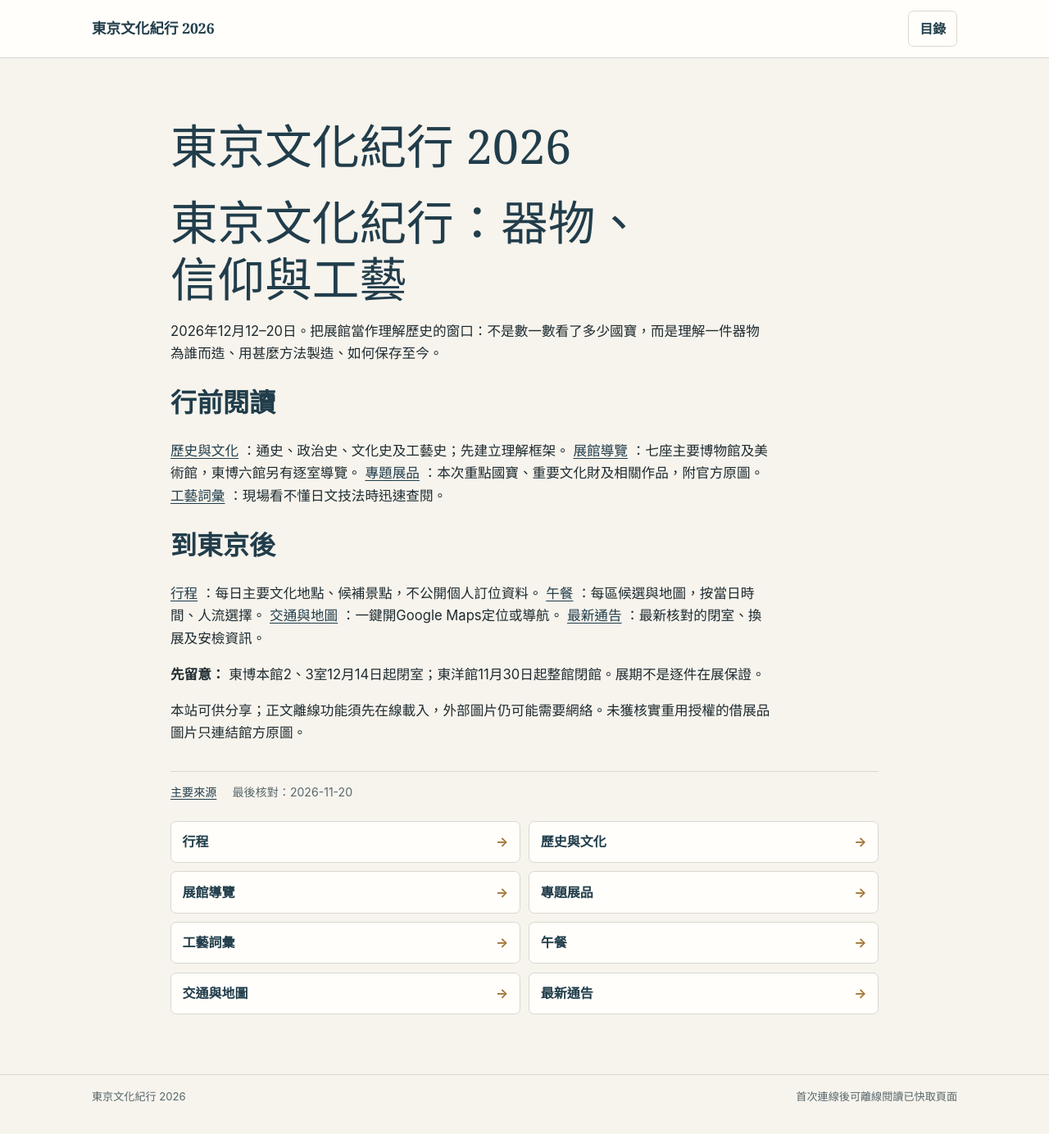
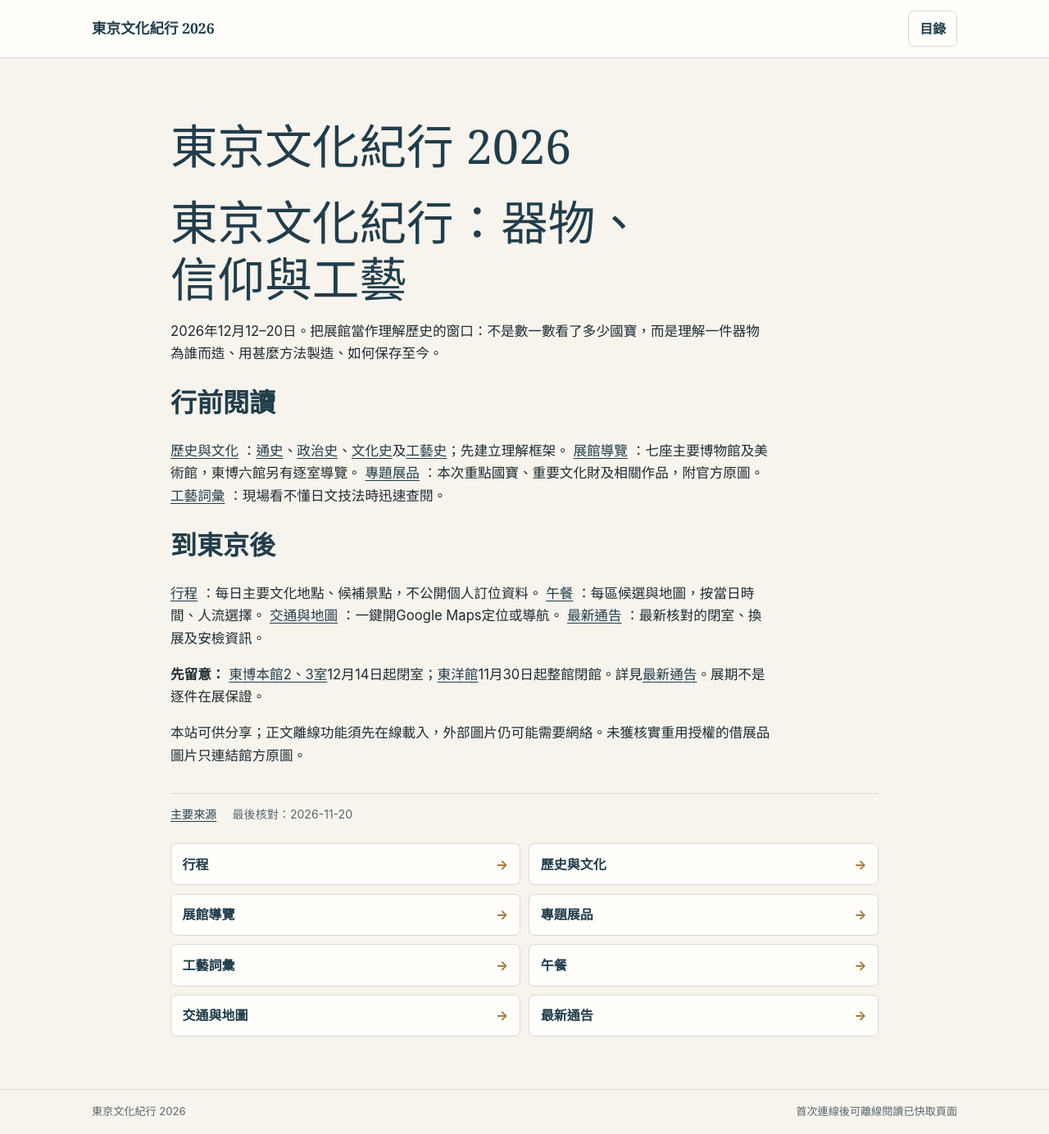
Before and after one commit to davetwchiu/tokyo-culture-trip-2026, a Jekyll site: the page built from content/home.md, in a window 1280 px wide and 1384 px high. Shown: the whole window at 82% size. Built offline with Jekyll 4.4.1, drawn with Linux system fonts in a browser that asks for light colours.

Commit message:
Improve navigation and contextual links in home.md

```diff
--- a/content/home.md
+++ b/content/home.md
@@ -18,7 +18,7 @@ offline: true
 2026年12月12–20日。把展館當作理解歷史的窗口：不是數一數看了多少國寶，而是理解一件器物為誰而造、用甚麼方法製造、如何保存至今。
 
 ## 行前閱讀
-[歷史與文化]({{ '/history/' | relative_url }}) ：通史、政治史、文化史及工藝史；先建立理解框架。
+[歷史與文化]({{ '/history/' | relative_url }}) ：[通史](/tokyo-culture-trip-2026/history/)、[政治史](/tokyo-culture-trip-2026/history/political/)、[文化史](/tokyo-culture-trip-2026/history/culture/)及[工藝史](/tokyo-culture-trip-2026/history/craft/)；先建立理解框架。
 [展館導覽]({{ '/museums/' | relative_url }}) ：七座主要博物館及美術館，東博六館另有逐室導覽。
 [專題展品]({{ '/works/' | relative_url }}) ：本次重點國寶、重要文化財及相關作品，附官方原圖。
 [工藝詞彙]({{ '/craft-glossary/' | relative_url }}) ：現場看不懂日文技法時迅速查閱。
@@ -29,6 +29,6 @@ offline: true
 [交通與地圖]({{ '/transport/' | relative_url }}) ：一鍵開Google Maps定位或導航。
 [最新通告]({{ '/updates/' | relative_url }}) ：最新核對的閉室、換展及安檢資訊。
 
-**先留意：** 東博本館2、3室12月14日起閉室；東洋館11月30日起整館閉館。展期不是逐件在展保證。
+**先留意：** [東博本館2、3室](/tokyo-culture-trip-2026/museums/tokyo-national-museum/buildings/honkan/#lacquer-room)12月14日起閉室；[東洋館](/tokyo-culture-trip-2026/museums/tokyo-national-museum/buildings/toyokan/)11月30日起整館閉館。詳見[最新通告](/tokyo-culture-trip-2026/updates/)。展期不是逐件在展保證。
 
 本站可供分享；正文離線功能須先在線載入，外部圖片仍可能需要網絡。未獲核實重用授權的借展品圖片只連結館方原圖。
```
